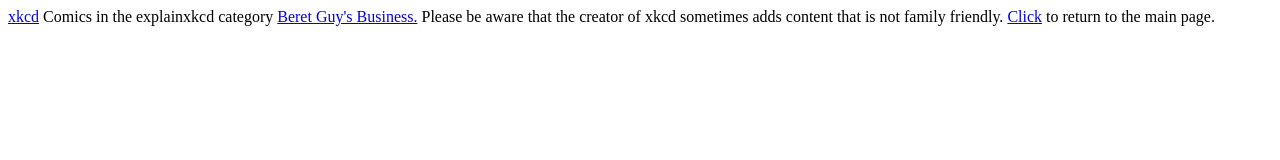
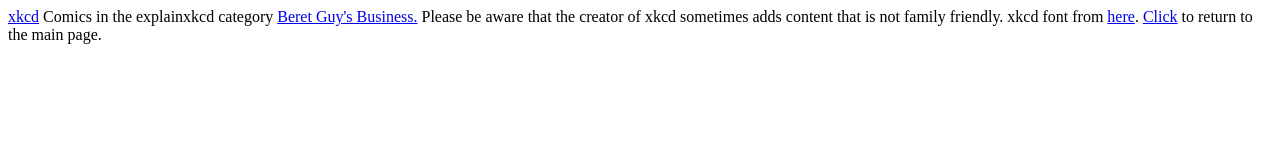
Before and after one commit to kingsuper195/Companyname.Website, a plain HTML site: page credits.html in a window 1280 px wide. Drawn offline with Linux system fonts and the light colour scheme.

Commit message:
Add font to credits

```diff
--- a/credits.html
+++ b/credits.html
@@ -8,6 +8,7 @@
         <a href="https://xkcd.com">xkcd</a>
         Comics in the explainxkcd category <a href="https://www.explainxkcd.com/wiki/index.php/Category:Beret_Guy%27s_Business">Beret Guy's Business.</a>
         Please be aware that the creator of xkcd sometimes adds content that is not family friendly.
+        xkcd font from <a href="https://github.com/ipython/xkcd-font">here</a>.
         <a href="index.html">Click</a> to return to the main page.
     </body>
 </html>
```
